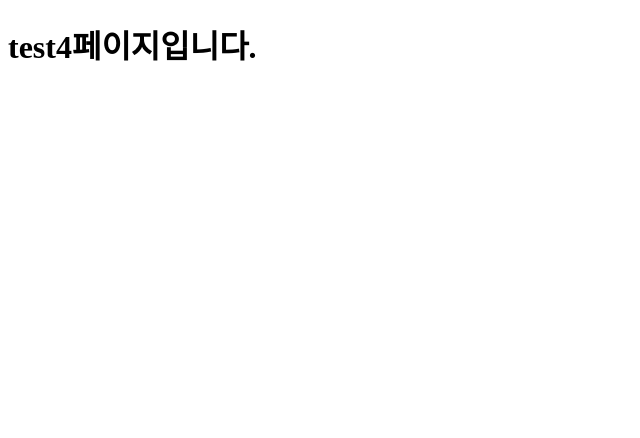
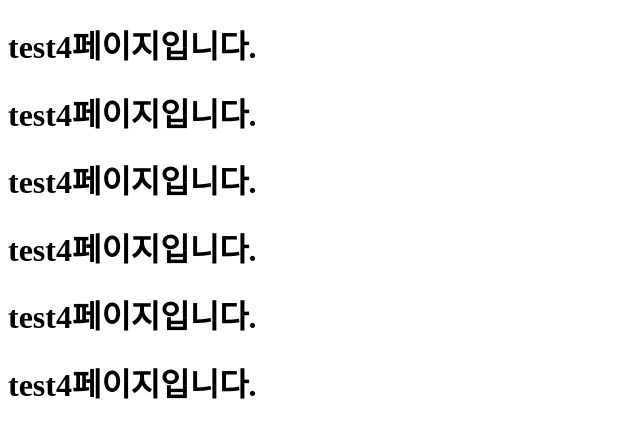
Before and after one commit to somej-123/gitTest, a plain HTML site: page test4.html in a window 1280 px wide. Shown: the whole page, without its empty margins (0-640 px from the left). Drawn offline with Linux system fonts and the light colour scheme.

Commit message:
test branch커밋밋

```diff
--- a/test4.html
+++ b/test4.html
@@ -7,5 +7,10 @@
 </head>
 <body>
     <h1>test4페이지입니다.</h1>
+    <h1>test4페이지입니다.</h1>
+    <h1>test4페이지입니다.</h1>
+    <h1>test4페이지입니다.</h1>
+    <h1>test4페이지입니다.</h1>
+    <h1>test4페이지입니다.</h1>
 </body>
 </html>
```
Also changed, not shown: test1.html (+4 -0 lines), test7.html (+3 -0 lines).
